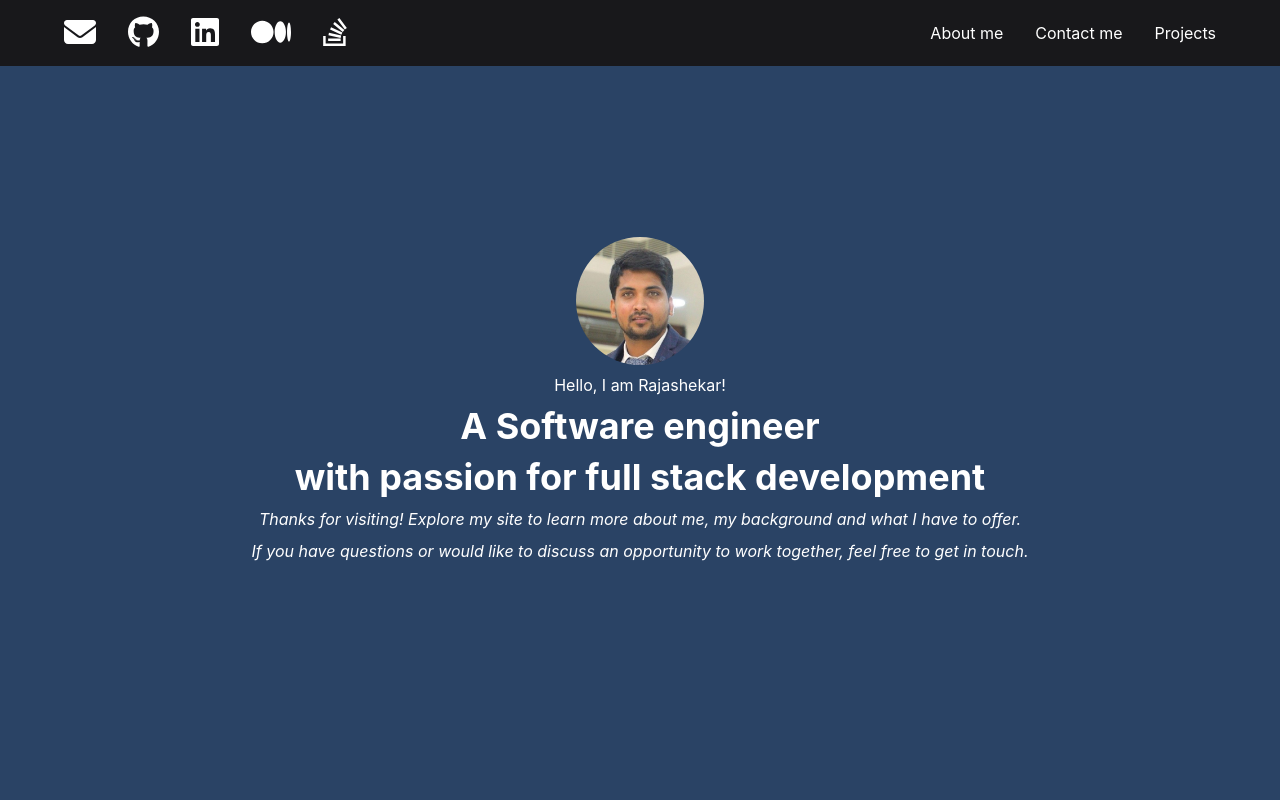
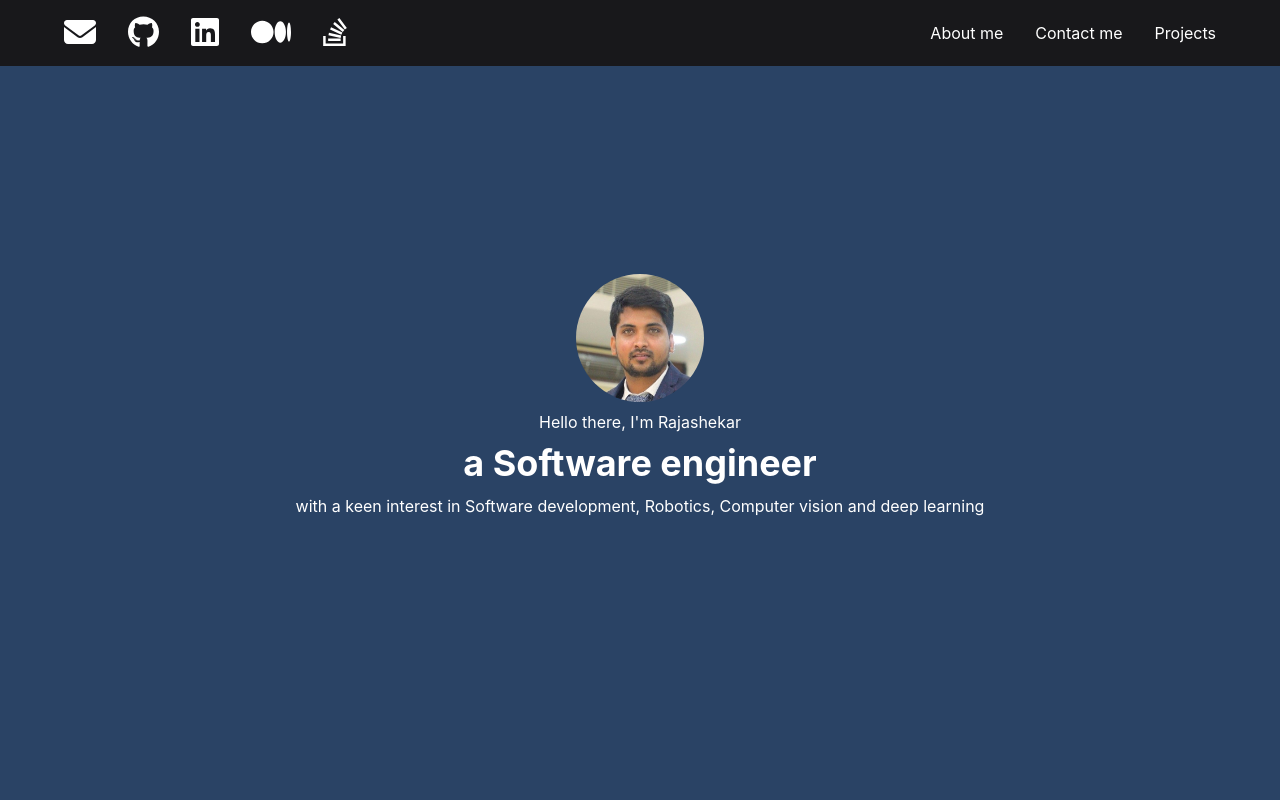
Before and after one commit to RajshekarM/me, a React (Create React App) app: page / in a window 1280 px wide. Shown: the top 800 px of the page. Built offline with nearby package versions, Linux system fonts and the light colour scheme.

Commit message:
changed bio

```diff
--- a/src/components/LandingSection.js
+++ b/src/components/LandingSection.js
@@ -1,13 +1,12 @@
 import React from "react";
 import { Avatar, Heading, VStack, Text } from "@chakra-ui/react";
+import { FontAwesomeIcon } from "@fortawesome/react-fontawesome";
 import FullScreenSection from "./FullScreenSection";
 
-const greeting = "Hello, I am Rajashekar!";
-const bio1 = "A Software engineer";
-const bio2 = "with passion for full stack development";
-const bio3 = " Thanks for visiting! Explore my site to learn more about me, my background and what I have to offer.";
-const bio4 = "If you have questions or would like to discuss an opportunity to work together, feel free to get in touch.";
-const bio5 = "It has a Continue Integration(CI) with azure devops and Continuous Deployment(CD) with Azure Cloud";
+const greeting = "Hello there, I'm Rajashekar";
+const bio1 = "a Software engineer";
+const bio2 = "with a keen interest in Software development, Robotics, Computer vision and deep learning"
+ const bio3 = ""
 
 // Implement the UI for the LandingSection component according to the instructions.
 // Use a combination of Avatar, Heading and VStack components.
@@ -22,9 +21,9 @@ const LandingSection = () => (
     <Text>{greeting}</Text>
     <VStack>
       <Heading>{bio1}</Heading>
-      <Heading>{bio2}</Heading>
-      <Text><i>{bio3 }</i></Text>
-      <Text><i>{bio4}</i></Text>
+
+      <Text><FontAwesomeIcon icon="fa-solid fa-robot" />{bio2}</Text>
+      <Text>{bio3}</Text>
     </VStack>
   </FullScreenSection>
 );
```
